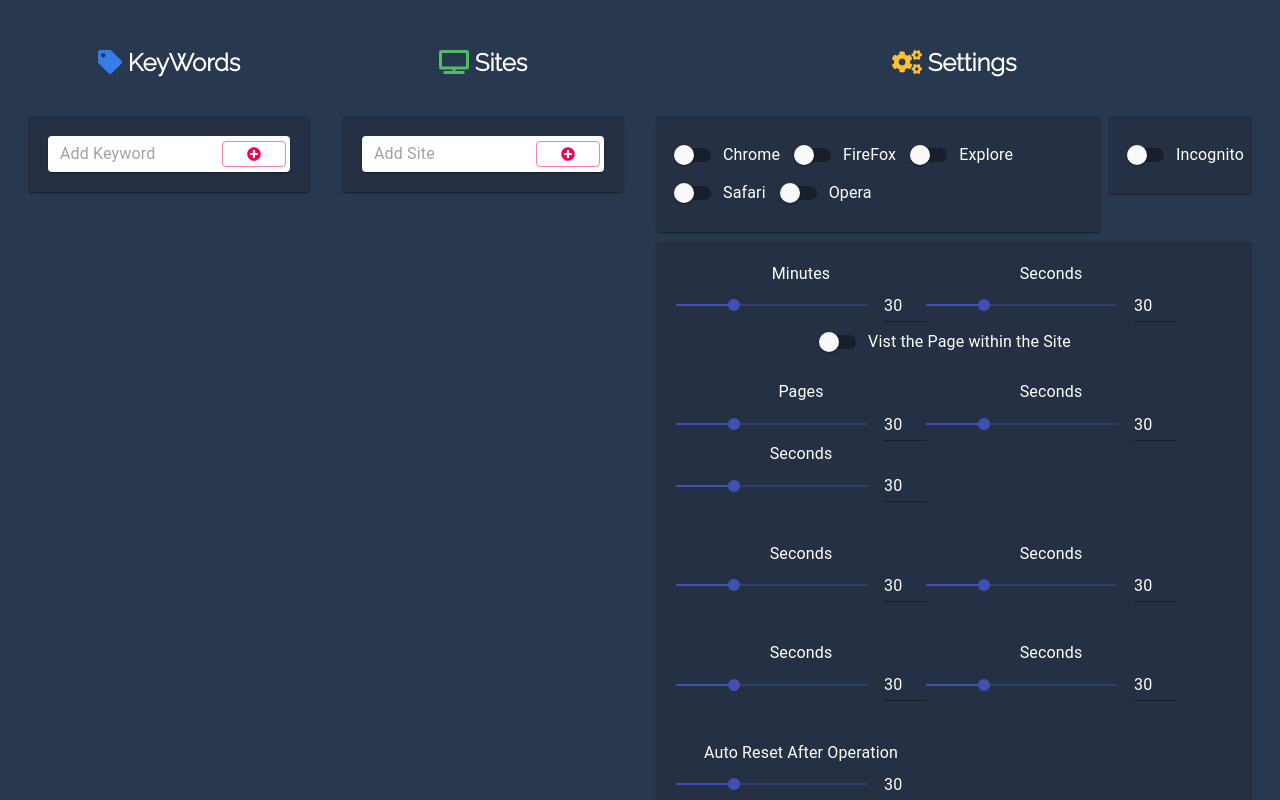
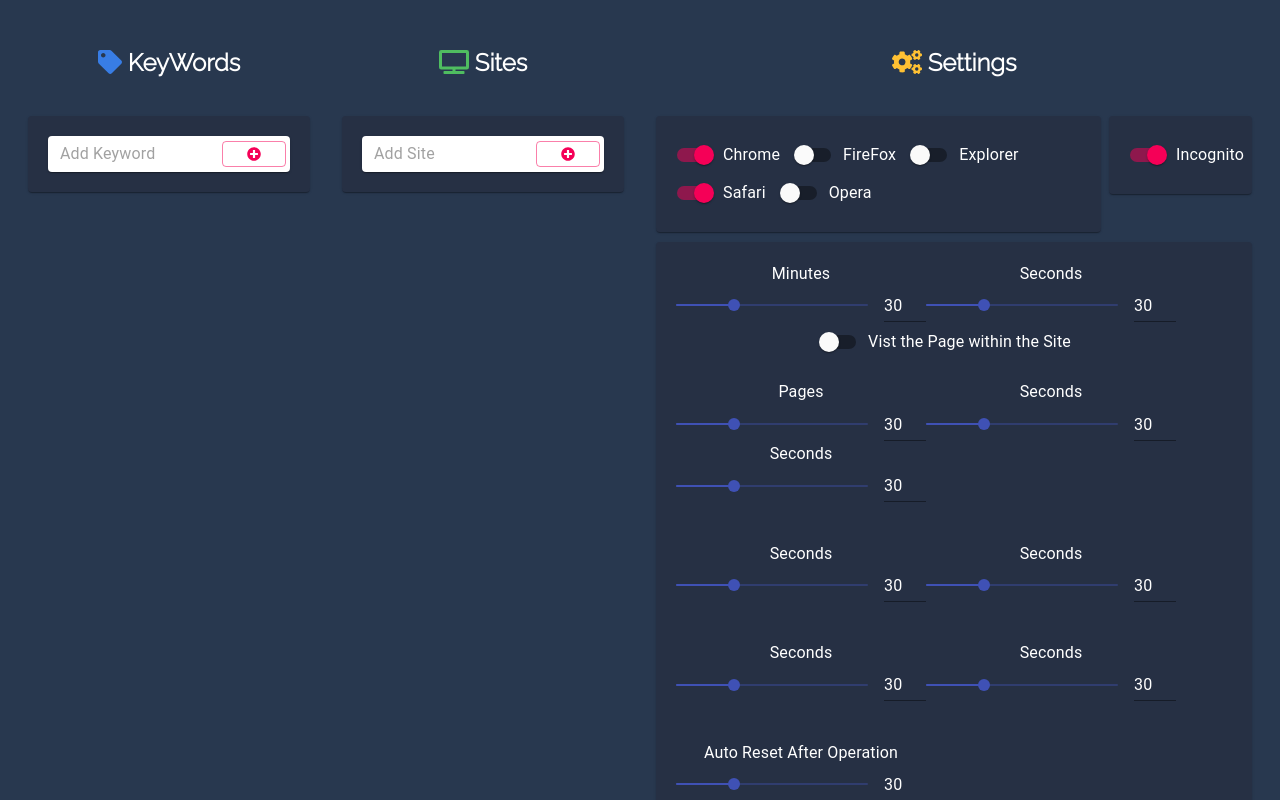
Before and after one commit to jamaspy/Metigy_TechTest, a React (Create React App) app: page / in a window 1280 px wide. Shown: the top 800 px of the page. Built offline with nearby package versions, Linux system fonts and the light colour scheme.

Commit message:
Browser Switches State

```diff
--- a/src/components/Settings.js
+++ b/src/components/Settings.js
@@ -1,10 +1,15 @@
-import React, { Component } from "react";
-import withStyles from "@material-ui/core/styles/withStyles";
+import React from "react";
+import { makeStyles } from "@material-ui/core/styles/";
 import Slider from "./Slider/slider";
 
 //Font Awesome Icons
 import { FontAwesomeIcon } from "@fortawesome/react-fontawesome";
-import { faCogs, faPlayCircle, faPauseCircle, faDownload } from "@fortawesome/free-solid-svg-icons";
+import {
+	faCogs,
+	faPlayCircle,
+	faPauseCircle,
+	faDownload
+} from "@fortawesome/free-solid-svg-icons";
 
 //MUI Imports
 import {
@@ -16,7 +21,7 @@ import {
 	Switch
 } from "@material-ui/core";
 
-const styles = {
+const useStyles = makeStyles(theme => ({
 	broswers: {
 		display: "flex",
 		boxSizing: "border-box",
@@ -85,52 +90,38 @@ const styles = {
 		width: "100%",
 		color: "white"
 	},
-    exportButton:{
-        marginLeft: '30px',
+	exportButton: {
+		marginLeft: "30px",
 		backgroundColor: "#ffc133",
-        color: 'white'
+		color: "white"
 	},
-    stopButton:{
-        marginLeft: '30px',
+	stopButton: {
+		marginLeft: "30px",
 		backgroundColor: "#387de5",
-        color: 'white'
+		color: "white"
 	},
-    startButton:{
-        marginLeft: '30px',
+	startButton: {
+		marginLeft: "30px",
 		backgroundColor: "#4fbd60",
-        color: 'white'
+		color: "white"
 	}
+}));
+
+export default function Settings() {
+	const [state, setState] = React.useState({
+		chrome: true,
+		firefox: false,
+		safari: true,
+		explorer: false,
+		opera: false,
+		incognito: true
+	});
+
+	const handleChange = name => event => {
+		setState({ ...state, [name]: event.target.checked });
 	};
 
-export class Settings extends Component {
-	constructor(){
-		super();
-		this.state={
-			browsers:{
-				chrome: false,
-				firefox: false,
-				explorer: false,
-				safari: false,
-				opera: false,
-				incognito: false
-			},
-			devices: {
-				cookies: false,
-				vinn: false,
-				phone: false,
-				mobile: false,
-				fly: false
-
-			}
-		}
-	}
-	handleChange = input => event => {
-        this.setState({
-            [input]: event.target.value
-        });
-    }
-	render() {
-		const { classes } = this.props;
+	const classes = useStyles();
 	return (
 		<Grid container direction='column' justify='center' alignItems='center'>
 			<div>
@@ -145,18 +136,78 @@ export class Settings extends Component {
 				<Grid item xs={9}>
 					<Card className={classes.broswers}>
 						<FormGroup row>
-								<FormControlLabel control={<Switch />} label='Chrome' />
-								<FormControlLabel control={<Switch />} label='FireFox' />
-								<FormControlLabel control={<Switch />} label='Explore' />
-								<FormControlLabel control={<Switch />} label='Safari' />
-								<FormControlLabel control={<Switch />} label='Opera' />
+							<FormControlLabel
+								control={
+									<Switch
+										checked={state.chrome}
+										onChange={handleChange("chrome")}
+										value='chrome'
+										inputProps={{ "aria-label": "chrome switch" }}
+									/>
+								}
+								label='Chrome'
+							/>
+							<FormControlLabel
+								control={
+									<Switch
+										checked={state.firefox}
+										onChange={handleChange("firefox")}
+										value='firefox'
+										inputProps={{ "aria-label": "firefox switch" }}
+									/>
+								}
+								label='FireFox'
+							/>
+							<FormControlLabel
+								control={
+									<Switch
+										checked={state.explorer}
+										onChange={handleChange("explorer")}
+										value='explorer'
+										inputProps={{ "aria-label": "explorer switch" }}
+									/>
+								}
+								label='Explorer'
+							/>
+							<FormControlLabel
+								control={
+									<Switch
+										checked={state.safari}
+										onChange={handleChange("safari")}
+										value='safari'
+										inputProps={{ "aria-label": "safari switch" }}
+									/>
+								}
+								label='Safari'
+							/>
+							<FormControlLabel
+								control={
+									<Switch
+										checked={state.opera}
+										onChange={handleChange("opera")}
+										value='opera'
+										inputProps={{ "aria-label": "opera switch" }}
+									/>
+								}
+								label='Opera'
+							/>
 						</FormGroup>
 					</Card>
 				</Grid>
 				<Grid item xs={3}>
 					<Card className={classes.incognito}>
 						<FormGroup row>
-								<FormControlLabel control={<Switch />} label='Incognito' />
+							<FormControlLabel
+								control={
+									<Switch
+										checked={state.incognito}
+										onChange={handleChange("incognito")}
+										value='incognito'
+										inputProps={{ "aria-label": "incognito switch" }}
+									/>
+								}
+								label='Incognito'
+							/>
 						</FormGroup>
 					</Card>
 				</Grid>
@@ -203,11 +254,26 @@ export class Settings extends Component {
 				<Grid item xs={12}>
 					<Card className={classes.devices}>
 						<FormGroup row>
-								<FormControlLabel control={<Switch color="primary"/>} label='Device Reset' />
-								<FormControlLabel control={<Switch color="primary"/>} label='Vinn Reset' />
-								<FormControlLabel control={<Switch color="primary"/>} label='Phone Reset' />
-								<FormControlLabel control={<Switch color="primary"/>} label='Mobile Data' />
-								<FormControlLabel control={<Switch color="primary"/>} label='Fly Mode' />
+							<FormControlLabel
+								control={<Switch color='primary' />}
+								label='Device Reset'
+							/>
+							<FormControlLabel
+								control={<Switch color='primary' />}
+								label='Vinn Reset'
+							/>
+							<FormControlLabel
+								control={<Switch color='primary' />}
+								label='Phone Reset'
+							/>
+							<FormControlLabel
+								control={<Switch color='primary' />}
+								label='Mobile Data'
+							/>
+							<FormControlLabel
+								control={<Switch color='primary' />}
+								label='Fly Mode'
+							/>
 						</FormGroup>
 					</Card>
 				</Grid>
@@ -224,10 +290,7 @@ export class Settings extends Component {
 							/>
 							<FormControlLabel control={<Switch />} label='Mouse Tracks' />
 							<FormControlLabel control={<Switch />} label='Data Saving' />
-								<FormControlLabel
-									control={<Switch />}
-									label='Random Generate'
-								/>
+							<FormControlLabel control={<Switch />} label='Random Generate' />
 							<FormControlLabel
 								control={<Switch />}
 								label='Analytic Protection'
@@ -240,22 +303,13 @@ export class Settings extends Component {
 			<Grid container spacing={1}>
 				<Grid item xs={12}>
 					<Card className={classes.buttons}>
-							<Button
-								variant='contained'
-								className={classes.exportButton}
-							>
+						<Button variant='contained' className={classes.exportButton}>
 							Export <FontAwesomeIcon icon={faDownload} />
 						</Button>
-							<Button
-								variant='contained'
-								className={classes.startButton}
-							>
+						<Button variant='contained' className={classes.startButton}>
 							Start <FontAwesomeIcon icon={faPlayCircle} />
 						</Button>
-							<Button
-								variant='contained'
-								className={classes.stopButton}
-							>
+						<Button variant='contained' className={classes.stopButton}>
 							Stop <FontAwesomeIcon icon={faPauseCircle} />
 						</Button>
 					</Card>
@@ -264,6 +318,3 @@ export class Settings extends Component {
 		</Grid>
 	);
 }
-}
-
-export default withStyles(styles)(Settings);
```
Also changed, not shown: src/components/Slider/switch.js (added, +32 -0 lines). Lines whose indentation alone changed are shown as unchanged.
